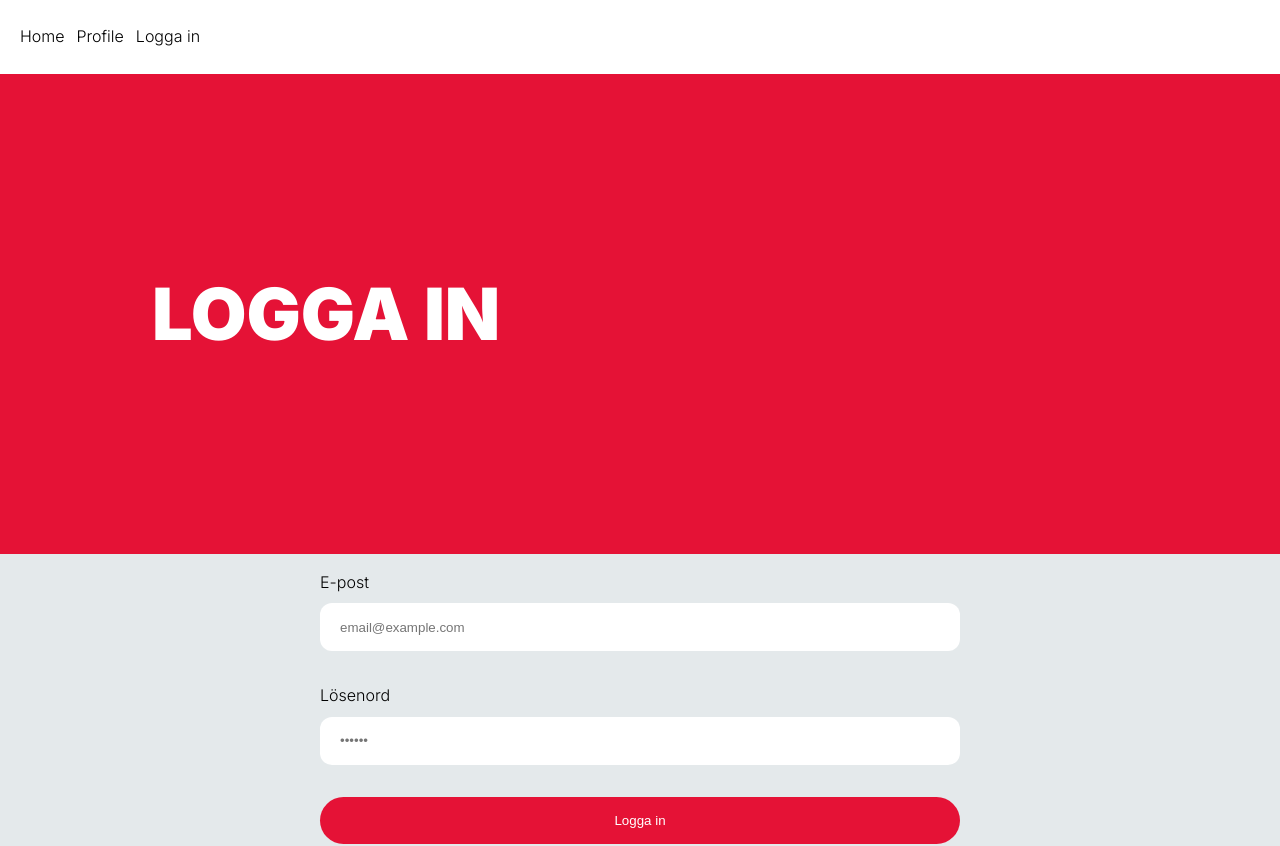
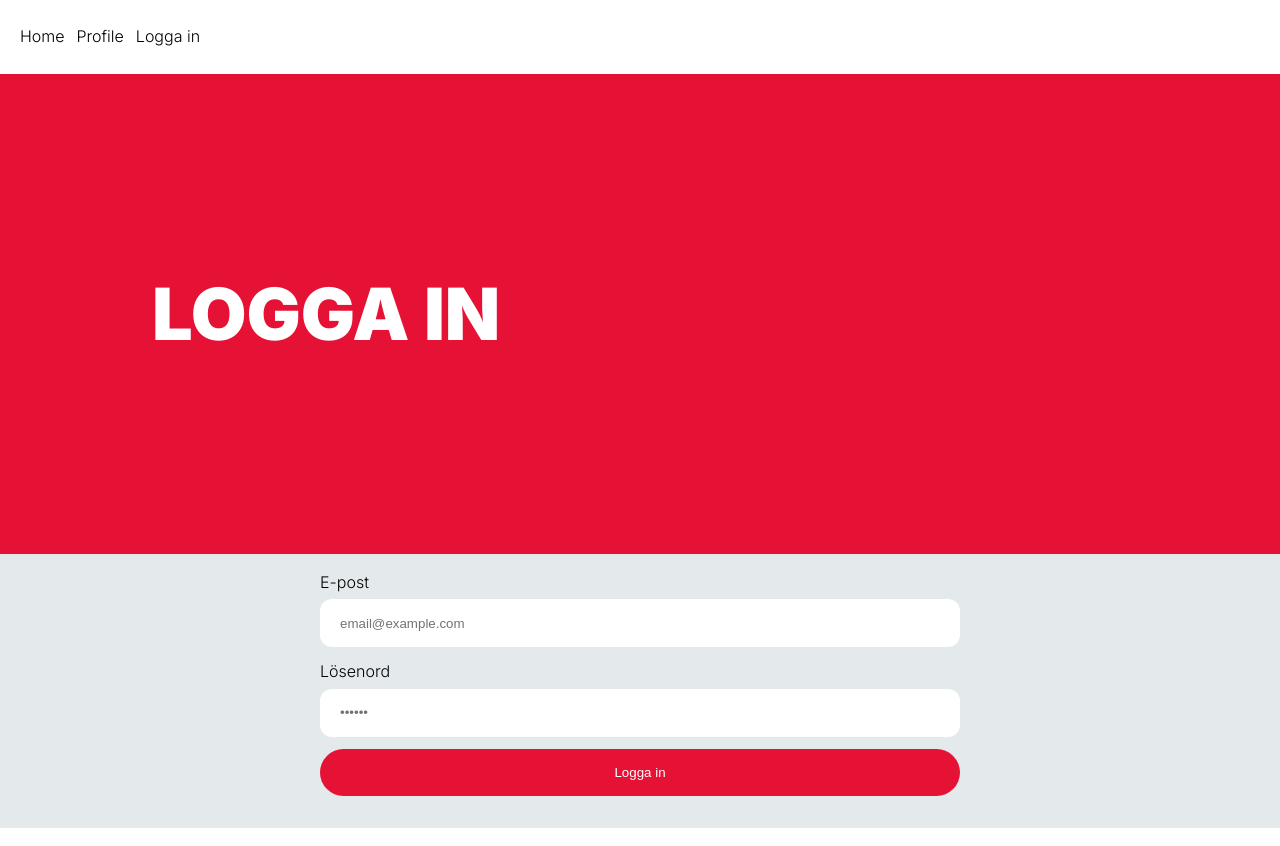
Before and after one commit to TobiasAndren/yrgolink, a Next.js app: page /login in a window 1280 px wide. Shown: the top 846 px of the page. Built offline with nearby package versions, Linux system fonts and the light colour scheme; no server answers.

Commit message:
added textarea component, updated input component, added css styling for file upload field

```diff
--- a/app/components/form-components/FormSectionTitle.jsx
+++ b/app/components/form-components/FormSectionTitle.jsx
@@ -6,6 +6,8 @@ const StyledTitle = styled.h2`
   font-size: 1.25rem;
   font-weight: 400;
   align-self: flex-start;
+  margin-top: 2.5rem;
+  margin-bottom: .75rem;
 
   @media (min-width: 1200px) {
     font-size: 2rem;
--- a/app/components/form-components/Input.jsx
+++ b/app/components/form-components/Input.jsx
@@ -4,34 +4,57 @@ import styled from "@emotion/styled";
 
 const StyledLabel = styled.label`
   width: 100%;
-  display: flex;
-  flex-direction: column;
-  gap: 0.5rem;
 
   ${({ type }) =>
-    (type === "checkbox" || type === "radio") &&
+    (type === "radio") &&
     `
-    padding: 0;
-    display:flex;
-    flex-direction: row;
-    align-items: center;
-    gap: 0.3rem;
-    font-size: 0.875rem;
+    padding: 0.75rem 1.25rem;
+    height: 3rem;
+    color: black;
+    background-color: var(--white);
+    border-radius: 0.75rem;
+    background: var(--bg-white);
+    font-size: 0.8rem;
+    cursor: pointer;
   `}
+  ${({ type }) =>
+    (type === "checkbox") &&
+    `
+    padding: 2rem 1.25rem;
+    color: black;
+    text-align: center;
+    border-radius: 0.75rem;
+    background: var(--bg-white);
+    font-size: 0.8rem;
+    cursor: pointer;
+  `}
+
+  ${({ type }) =>
+  (type === "file") && `
+    max-width: 400px;
+  `}
+
 `;
 
 const StyledInput = styled.input`
+  width: 100%;
   padding: 0.75rem 1.25rem;
   height: 3rem;
   color: black;
   background-color: var(--white);
-  border-radius: 0.75rem;
+  border-radius: .75rem;
   border: none;
+  margin-top: .25rem;
+  margin-bottom: .75rem;
 
-  ${({ type }) =>
-    (type === "checkbox" || type === "radio") &&
+  ${({ type }) => (type === "checkbox" || type === "radio") &&
     `
-    height: auto;
+    display: none;
+  `}
+
+  ${({ type }) => (type === "file") &&
+  ` /* styled in global.css */
+    background: none;
     padding: 0;
   `}
 `;
@@ -47,11 +70,15 @@ export const Input = ({
   onChange,
   isRequired,
   defaultValue,
-  accept
+  accept,
+  checked
 }) => {
   return (
-    <StyledLabel htmlFor={id} type={type}>
-      {(type != "checkbox" && type != "radio") && label}
+    <>
+      {type !== "radio" && type !== "checkbox" && (
+        <StyledLabel htmlFor={id} type={type}>{label}</StyledLabel>
+      )}
+
       <StyledInput
         type={type}
         value={value}
@@ -62,9 +89,15 @@ export const Input = ({
         required={isRequired}
         defaultValue={defaultValue}
         accept={accept}
-      ></StyledInput>
-      {(type === "checkbox" || type === "radio") && label}
+        checked={checked}
+      />
+
+      {(type === "radio" || type === "checkbox") && (
+        <StyledLabel htmlFor={id} type={type}>{label}</StyledLabel>
+      )}
+
       {link && link}
-    </StyledLabel>
+    </>
   );
+
 };
--- /dev/null
+++ b/app/components/form-components/Textarea.jsx
@@ -0,0 +1,51 @@
+"use client";
+
+import styled from "@emotion/styled";
+
+const StyledLabel = styled.label`
+  width: 100%;
+  display: flex;
+  flex-direction: column;
+  gap: 0.25rem;
+`;
+
+const StyledTextarea = styled.textarea`
+  padding: 0.75rem 1.25rem;
+  height: 3rem;
+  color: black;
+  background-color: var(--white);
+  border-radius: 0.75rem;
+  border: none;
+  font: inherit;
+  font-size: .875rem;
+`;
+
+export const Textarea = ({
+  label,
+  name,
+  id,
+  type,
+  value,
+  link,
+  placeholder,
+  onChange,
+  isRequired,
+  defaultValue
+}) => {
+  return (
+    <StyledLabel htmlFor={id} type={type}>
+    {label}
+      <StyledTextarea
+        type={type}
+        value={value}
+        id={id}
+        name={name}
+        placeholder={placeholder}
+        onChange={onChange}
+        required={isRequired}
+        defaultValue={defaultValue}
+      />
+      {link && link}
+    </StyledLabel>
+  );
+};
--- a/app/components/forms/StudentForm.jsx
+++ b/app/components/forms/StudentForm.jsx
@@ -2,6 +2,8 @@
 import { useState, useEffect, useCallback } from 'react';
 import { createClient } from '@/utils/supabase/client';
 import { Input } from "../form-components/Input";
+import { Button } from '../form-components/Button';
+import { Textarea } from '../form-components/Textarea';
 import { FormSectionTitle } from "../form-components/FormSectionTitle";
 
 export default function StudentForm({ user, titles }) {
@@ -227,35 +229,46 @@ export default function StudentForm({ user, titles }) {
         />
       </fieldset>
 
-      <Input label="Om mig" type="text" placeholder="Skriv kort om dig själv" name="description" id="description" defaultValue={profile.description} />
+      <Textarea label="Om mig" type="text" placeholder="Skriv kort om dig själv" name="description" id="description" defaultValue={profile.description} />
 
       <FormSectionTitle>{titles.two}</FormSectionTitle>
-      <Input label="Portfolio/github" type="url" placeholder="Ex. www.portfolio.se" name="website" id="website" defaultValue={profile.website} />
-      <Input label="Linked in" type="url" placeholder="Ex. www.linkedin.se/example" name="linkedin" id="linkedin" defaultValue={profile.linkedin} />
-
       <Input
-        label="Ladda upp CV (.pdf)"
+        label="Portfolio/github"
+        type="url"
+        placeholder="Ex. www.portfolio.se"
+        name="website"
+        id="website"
+        defaultValue={profile.website}
+      />
+      <Input
+        label="Linked in"
+        type="url"
+        placeholder="Ex. www.linkedin.se/example"
+        name="linkedin"
+        id="linkedin"
+        defaultValue={profile.linkedin}
+      />
+      <Input
+        label="CV"
         type="file"
         name="cv"
         id="cv"
         accept="application/pdf"
         onChange={(e) => setCvFile(e.target.files[0])}
-      ></Input>
+      />
 
       {profile.cvUrl && (
-        <div>
-          <p>Nuvarande CV: <a href={profile.cvUrl} target="_blank" rel="noopener noreferrer">Visa CV</a> / <a href="#" onClick={deleteCV}>Radera CV</a></p>
-        </div>
+          <p><a href={profile.cvUrl} target="_blank" rel="noopener noreferrer">Visa aktuellt CV</a> | <a href="#" onClick={deleteCV}>Radera CV</a></p>
       )}
 
-      <FormSectionTitle>Program och tekniska kunskaper</FormSectionTitle>
-      <fieldset>
-        <legend>Välj dina teknologier</legend>
+      <FormSectionTitle>{titles.three}</FormSectionTitle>
+      <fieldset id="techs">
         {technologies.map((tech) => (
-          <label key={tech.id}>
-            <input
+            <Input
+              label={tech.name}
               type="checkbox"
               value={tech.id}
+              key={tech.id}
               checked={selectedTechnologies.includes(tech.id)}
               onChange={(e) => {
                 const techId = parseInt(e.target.value);
@@ -264,15 +277,19 @@ export default function StudentForm({ user, titles }) {
                 );
               }}
             />
-            {tech.name}
-          </label>
         ))}
       </fieldset>
 
       {error && <div style={{ color: 'red' }}>{error}</div>}
       {message && <div style={{ color: 'green' }}>{message}</div>}
 
-      <button type="submit" disabled={loading}>{loading ? 'Loading...' : 'Save Profile'}</button>
+      <Button
+        textColor="white"
+        backgroundColor="red"
+        text={loading ? 'Loading...' : 'Save Profile'}
+        type="submit"
+        disabled={loading}
+      />
     </form>
   );
 };
--- a/app/globals.css
+++ b/app/globals.css
@@ -63,38 +63,9 @@ nav#top ul {
   list-style: none;
 }
 
-header {
-  background-color: var(--bg-red);
-  padding: 2.5rem 1.25rem;
-}
-
-header h1 {
-  font-size: 2rem;
-  line-height: 2rem;
-  font-style: normal;
-  font-weight: 900;
-  text-transform: uppercase;
-}
-
-header h1+p {
-  font-size: 2rem;
-  font-weight: 200;
-  line-height: 2rem;
-  text-transform: uppercase;
-}
-
-/* main {
-  background: var(--bg-white);
-  display: flex;
-  flex-direction: column;
-  gap: 1rem;
-  padding: 2.5rem 0;
-} */
-
 .form-page {
   background-color: var(--bg-grey);
 }
-
 main section {
   padding: 0 1.25rem;
 }
@@ -114,14 +85,12 @@ footer ul {
 form {
   height: auto;
   background-color: var(--bg-grey);
-  padding-bottom: 3rem;
   width: 90%;
   display: flex;
   flex-direction: column;
-  align-items: center;
-  gap: 0.75rem;
+  align-items: flex-start;
   align-self: center;
-
+  padding: 0 0 2rem;
 }
 
 @media (min-width: 600px) {
@@ -139,83 +108,83 @@ form {
 @media (min-width: 1200px) {
   form {
     width: 50%;
-    gap: 2rem;
   }
 }
 
-/*
-input, textarea, select,
-label[for=designer],
-label[for=developer] {
+button:hover {
+  cursor: pointer;
+}
+
+form p {
+  display: flex;
+  gap: .75rem;
+  font-size: .875rem;
+}
+
+fieldset {
   border: none;
-  padding: 0.75rem 1.25rem;
-  background: var(--bg-white);
-  border-radius: 0.75rem;
-  font: inherit;
-  color: inherit;
+  display: flex;
+  flex-direction: row;
+  gap: 1.5rem;
+}
+legend {
+  margin-bottom: 0.25rem;
+}
+
+fieldset#dd-wu,
+fieldset#techs {
+  display: grid;
+  gap: .75rem;
+  width: 100%;
 }
 fieldset#dd-wu {
-  display: flex;
-  flex-direction: row;
-  gap: 0.75rem;
+  grid-template-columns: 1fr 1fr;
+  margin-bottom: .75rem;
+}
+fieldset#techs {
+  grid-template-columns: 1fr 1fr 1fr;
+  margin-bottom: 2rem;
+  margin-top: .75rem;
 }
 fieldset#dd-wu label {
-  width: 100%;
   text-align: center;
 }
-fieldset#dd-wu input[type=radio] {
-  display: none;
-}
+fieldset#techs input[type=checkbox]:checked + label,
 fieldset#dd-wu input[type=radio]:checked + label {
   background-color: var(--bg-blue);
   color: white;
 }
 
+textarea {
+  min-height: 10rem;
+}
+
 input::placeholder {
   color: #737373;
 }
-fieldset {
-  border: none;
-  display: flex;
-  flex-direction: column;
-  margin-bottom: 2rem;
+
+/* CV input */
+
+input[type=file] {
+  color: #737373;
+  font-style: italic;
 }
-legend {
-  font-size: 1.25rem;
+input[type=file]::-webkit-file-upload-button {
+  display: none;
 }
-fieldset > fieldset {
-  margin-top: 1rem;
-  margin-bottom: 0;
-}
-fieldset > fieldset legend {
-  font-size: 1rem;
-}
-label {
-  margin-top: 0.75rem;
-  margin-bottom: 0.25rem;
-}
-label[for="cv"] {
-  color: white;
+input[type=file]::before {
+  font-style: normal;
+  display: inline-block;
+  cursor: pointer;
+  content: "Ladda upp CV (.pdf)";
+  color: var(--white);
   padding: 0.75rem 1.25rem;
   background-color: var(--bg-red);
-  border-radius: 0.75rem;
+  border-radius: 3.5rem;
   text-align: center;
   cursor: pointer;
+  margin-right: 1.25rem;
 }
-button {
-  font: inherit;
-  border: none;
-  padding: .75rem 1.25rem;
-  border-radius: 2.5rem;
-  margin-top: 1.25rem;
-  width: 100%;
+input[type=file]:active::before {
+  background: var(--bg-blue);
 }
-button:active {
-  background-color: black;
-}
-
-@media (prefers-color-scheme: dark) {
-  html {
-    color-scheme: dark;
-  }
-} */
```
Also changed, not shown: app/api/signup/student/route.js (deleted, +0 -14 lines), app/profile/page.jsx (+15 -3 lines).
